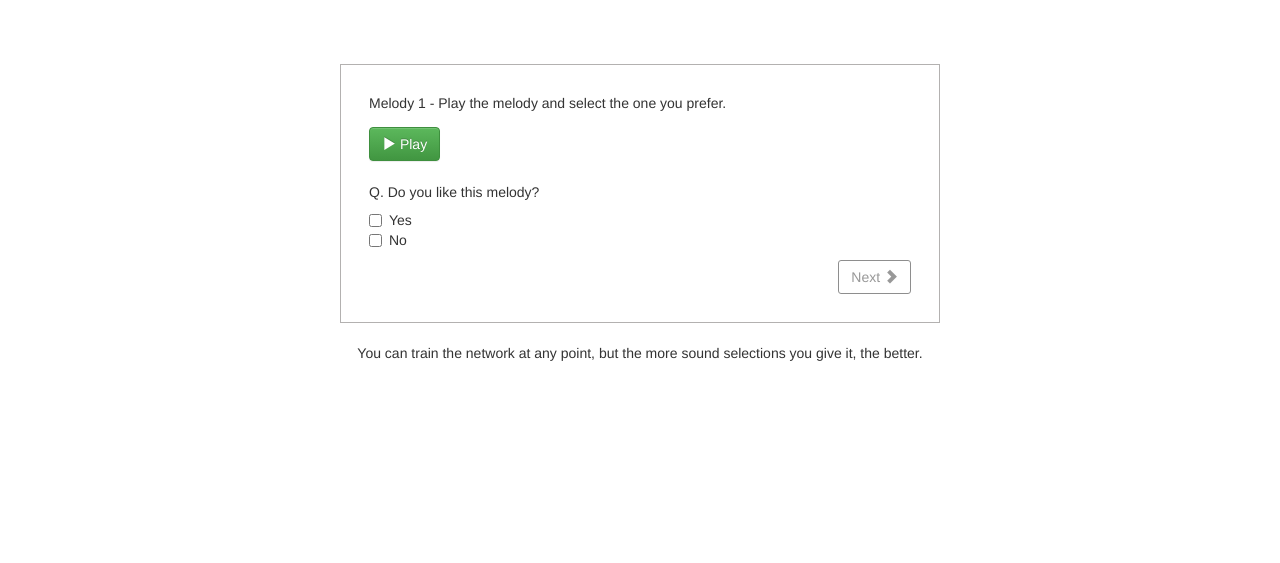
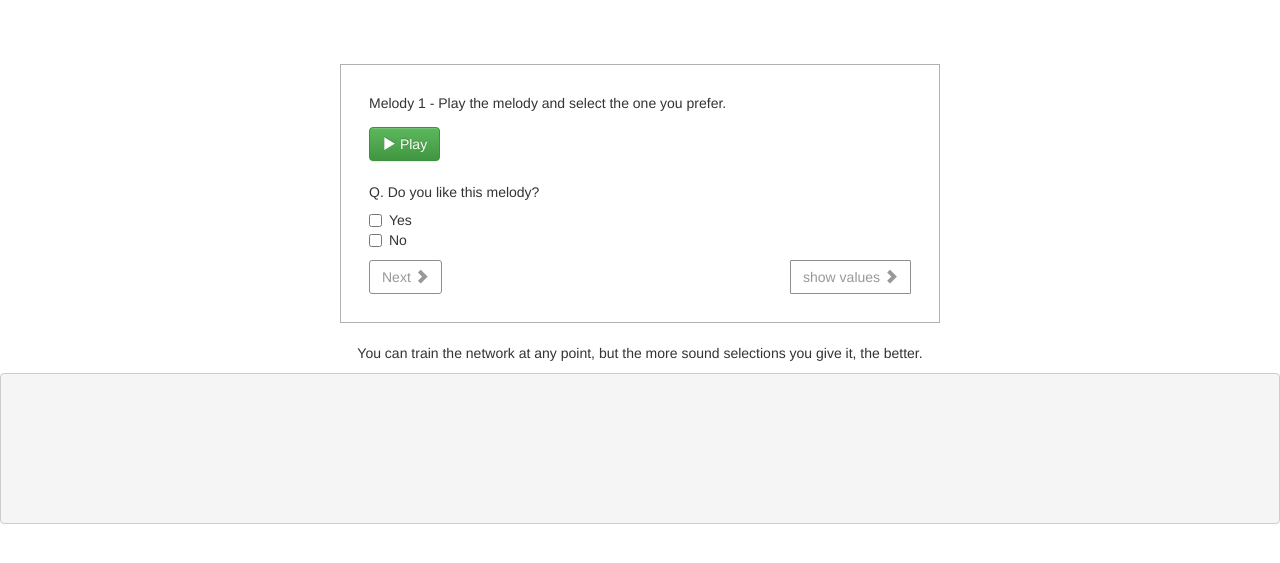
Before and after one commit to mason-lee/GenerativeAudioVisualCompositionByAI, a website: page index.html in a window 1280 px wide. Shown: the part 57-620 px from the top of the page. Drawn offline with Linux system fonts and the light colour scheme.

Commit message:
store.js changes
got the json value to show up. still need to figure out how to store
multiple values

```diff
--- a/css/style.css
+++ b/css/style.css
@@ -48,6 +48,21 @@
 	background-color: rgba(0, 0, 0, 0.4);
 }
 
+.show-json-button{
+	-moz-border-radius: 1px;
+	-webkit-border-radius: 1px;
+	border-radius: 1px;
+	border: 1px solid #202020;
+	-webkit-transition: all 0.3s;
+	-moz-transition: all 0.3s;
+	transition: all 0.3s;
+}
+
+.show-json-button:hover{
+	color: #202020;
+	background-color: rgba(0, 0, 0, 0.4);
+}
+
 .select-message {
 	padding: 10px 15px;
 	-webkit-border-radius: 3px;
--- a/index.html
+++ b/index.html
@@ -55,8 +55,12 @@
 							</label>
 						</div>
 					</div>
-					<span class="next-button pull-right btn">
+					<span class="next-button pull-left btn">
 						Next
+						<i class="glyphicon glyphicon-chevron-right"></i>
+					</span>
+					<span class="show-json-button pull-right btn">
+						show values
 						<i class="glyphicon glyphicon-chevron-right"></i>
 					</span>
 				</div>
@@ -70,11 +74,20 @@
 						You can train the network at any point, but the more sound selections you give it, the better.
 					</p>
 				</div>
+				<div>
+					<pre>
+					<code>
+						<div id="show-json">
+						</div>
+					</code>
+					</pre>
+				</div>
 			</div>
 		</div>
 		<script src="js/lib/jquery-2.1.1.js"></script>
 		<script src="js/lib/brain.js"></script>
 		<script src="js/lib/store.js"></script>
+		<script src="js/store-test.js"></script>
 		<script src='js/audio.js'></script>
 		<script src='js/main.js'></script>
 	</body>
--- a/js/main.js
+++ b/js/main.js
@@ -205,6 +205,7 @@ var melodySelection = undefined;
 
 // Allow only one click and able next button only when a checkbox is clicked.
 $(".next-button").addClass("inactive");
+$(".show-json-button").addClass("inactive");
 $('.choose input[type="checkbox"]').on('change', function() {
 	$('input[type="checkbox"]').not(this).prop('checked', false);
 
@@ -236,12 +237,19 @@ $(".next-button").click(function() {
 		// $(".icon-wrapper").removeClass("inactive");
 		// save the melody and outuput to the localStorage
 		store.set('melodyLibrary', { input: melody, ouput: melodySelection });
+		$(".show-json-button").removeClass("inactive");
 	}
 	else {
 		var errorMsg = $("<span class='bg-danger select-message'>Please select at least one melody.</span>");
 		errorMsg.appendTo(".training-box").hide().fadeIn(500);
 		$(".select-message").delay(2000).fadeOut(500);
+		$(".show-json-button").addClass("inactive");
 	}
+});
+
+$(".show-json-button").click(function(){
+	var showText = store.get('melodyLibrary');
+	document.getElementById("show-json").innerHTML=  JSON.stringify(showText);
 });
 
 /**
--- /dev/null
+++ b/js/store-test.js
@@ -0,0 +1,10 @@
+
+    init()
+    function init() {
+        if (!store.enabled) {
+            alert('Local storage is not supported by your browser. Please disable "Private Mode", or upgrade to a modern browser.')
+            return
+        }
+        var user = store.get('user')
+        // ... and so on ...
+    }
```
